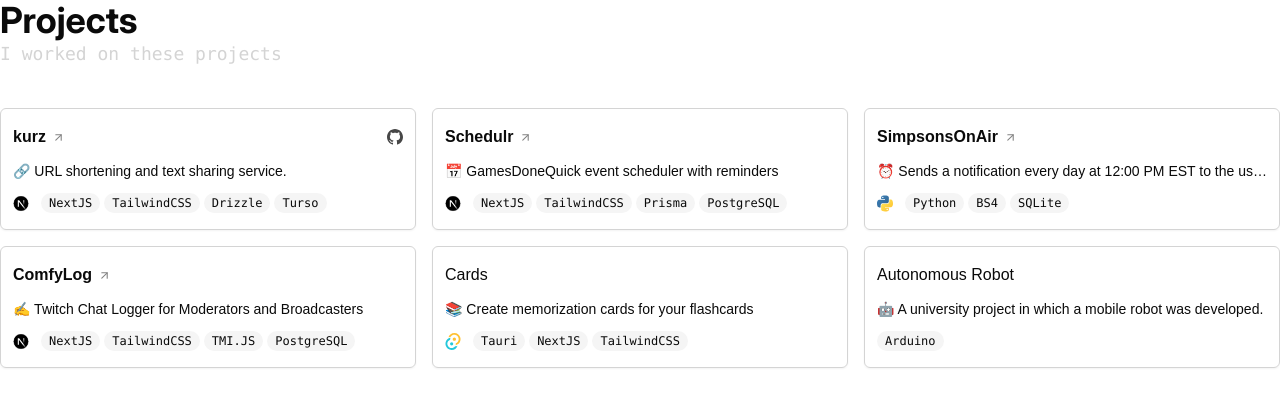
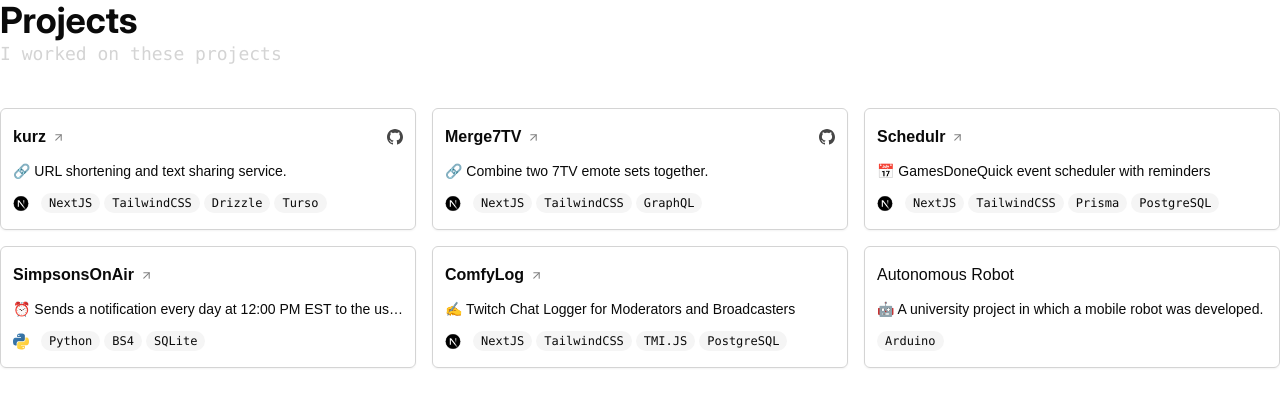
Before and after one commit to derLesh/LeshMe, a Next.js app: page / in a window 1280 px wide. Shown: the part 840-1258 px from the top of the page. Built offline with nearby package versions, Linux system fonts and the light colour scheme; no server answers.

Commit message:
Added Merge7TV to projects

```diff
--- a/data/projects.ts
+++ b/data/projects.ts
@@ -1,7 +1,6 @@
 import { Project } from "@/types/projects";
 import nextjs from "@/icons/nextjs";
 import python from "@/icons/python";
-import tauri from "@/icons/tauri";
 export const projects: Project[] = [
     {
         title: "kurz",
@@ -14,6 +13,18 @@
             url: "https://nextjs.org/",
             title: "NextJS"
         },
+    },
+    {
+        title: "Merge7TV",
+        description: "🔗 Combine two 7TV emote sets together.",
+        url: "https://merge7tv.lesh.me",
+        githubUrl: "https://github.com/derLesh/Merge7TV",
+        tags: ["NextJS", "TailwindCSS", "GraphQL"],
+        mainTech: {
+            icon: nextjs,
+            url: "https://nextjs.org/",
+            title: "NextJS"
+        }
     },
     {
         title: "Schedulr",
@@ -52,18 +63,6 @@
         }
     },
     {
-        title: "Cards",
-        description: "📚 Create memorization cards for your flashcards",
-        // url: "https://cards.lesh.me",
-        // githubUrl: "https://github.com/derLesh/Cards",
-        tags: ["Tauri", "NextJS", "TailwindCSS"],
-        mainTech: {
-            icon: tauri,
-            url: "https://tauri.app/",
-            title: "Tauri"
-        }
-    },
-    {
         title: "Autonomous Robot",
         description: "🤖 A university project in which a mobile robot was developed.",
         // url: "https://lesh.me",
```
